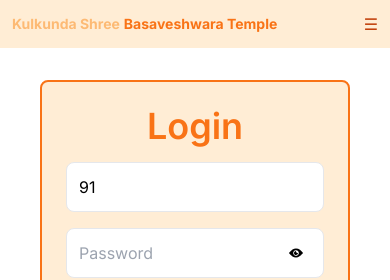
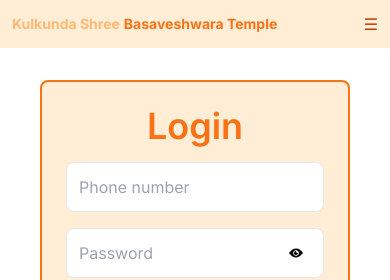
Before and after one commit to VijayendraNayak/kulkunda_front, a Next.js app: page /Pages/login in a window 390 px wide. Shown: the top 280 px of the page. Built offline with nearby package versions, Linux system fonts and the light colour scheme.

Commit message:
login phone number

```diff
--- a/app/Pages/login/page.jsx
+++ b/app/Pages/login/page.jsx
@@ -137,7 +137,6 @@ const Login = () => {
               placeholder="Phone number"
               className="border p-3 rounded-lg hover:shadow-lg hover:scale-105"
               id="phonenumber"
-              defaultValue={91}
               onChange={handleChange}
             />
             <div className="relative">
```
